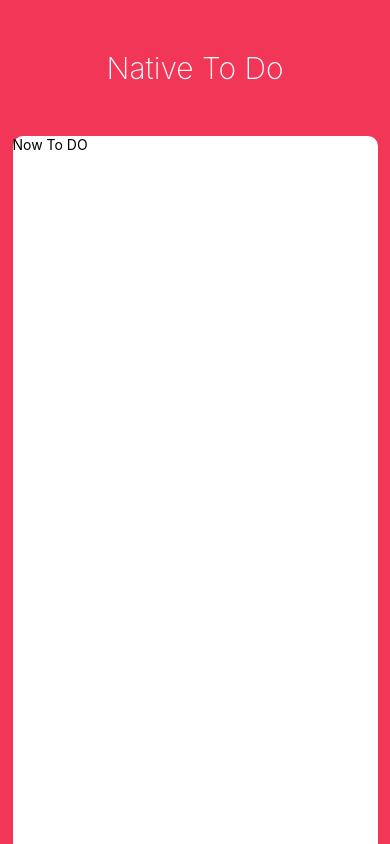
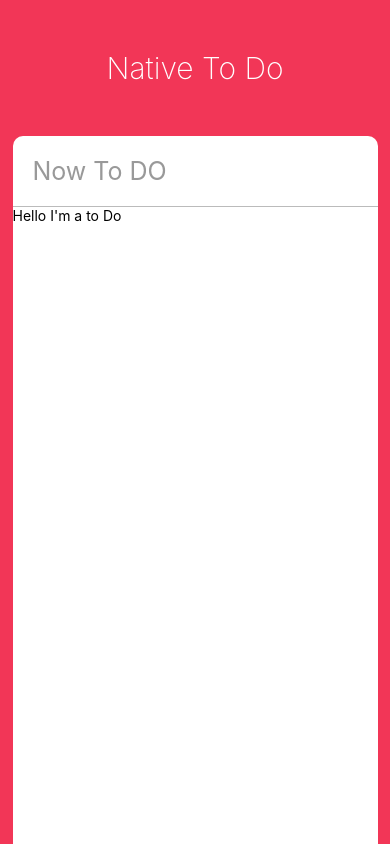
Before and after one commit to sansolmom/native-todo, a React Native app: screen / in a window 390 px wide. Built offline with nearby package versions, Linux system fonts and the light colour scheme.

Commit message:
input styling

```diff
--- a/App.js
+++ b/App.js
@@ -6,18 +6,40 @@ import {
   StatusBar,
   TextInput,
   Dimensions,
-  Platform
+  Platform,
+  ScrollView
 } from "react-native";
-
+import ToDo from "./ToDo";
 const {height, width} = Dimensions.get("window");
 export default class App extends React.Component {
+  state = {
+    newToDo: ""
+  };
+
+  _controllNewTodo = text => {
+    this.setState({
+      newToDo: text
+    });
+  };
   render() {
+    const {newToDo} = this.state;
     return (
       <View style={styles.container}>
         <StatusBar barStyle="light-content" />
         <Text style={styles.title}>Native To Do</Text>
         <View style={styles.card}>
-          <TextInput style={styles.input} placeholder={"Now To DO"} />
+          <TextInput
+            style={styles.input}
+            placeholder={"Now To DO"}
+            placeholderTextColor={"#999"}
+            value={newToDo}
+            onChangeText={this._controllNewTodo}
+            returnKeyType={"done"}
+            autoCorrect={false}
+          />
+          <ScrollView>
+            <ToDo />
+          </ScrollView>
         </View>
       </View>
     );
@@ -57,5 +79,11 @@ const styles = StyleSheet.create({
         elevation: 3
       }
     })
+  },
+  input: {
+    padding: 20,
+    borderBottomColor: "#bbb",
+    borderBottomWidth: 1,
+    fontSize: 25
   }
 });
--- /dev/null
+++ b/ToDo.js
@@ -0,0 +1,11 @@
+import React, {Component} from "react";
+import {View, Text, TouchableOpacity, Stylesheet} from "react-native";
+export default class ToDo extends Component {
+  render() {
+    return (
+      <View>
+        <Text>Hello I'm a to Do</Text>
+      </View>
+    );
+  }
+}
```
